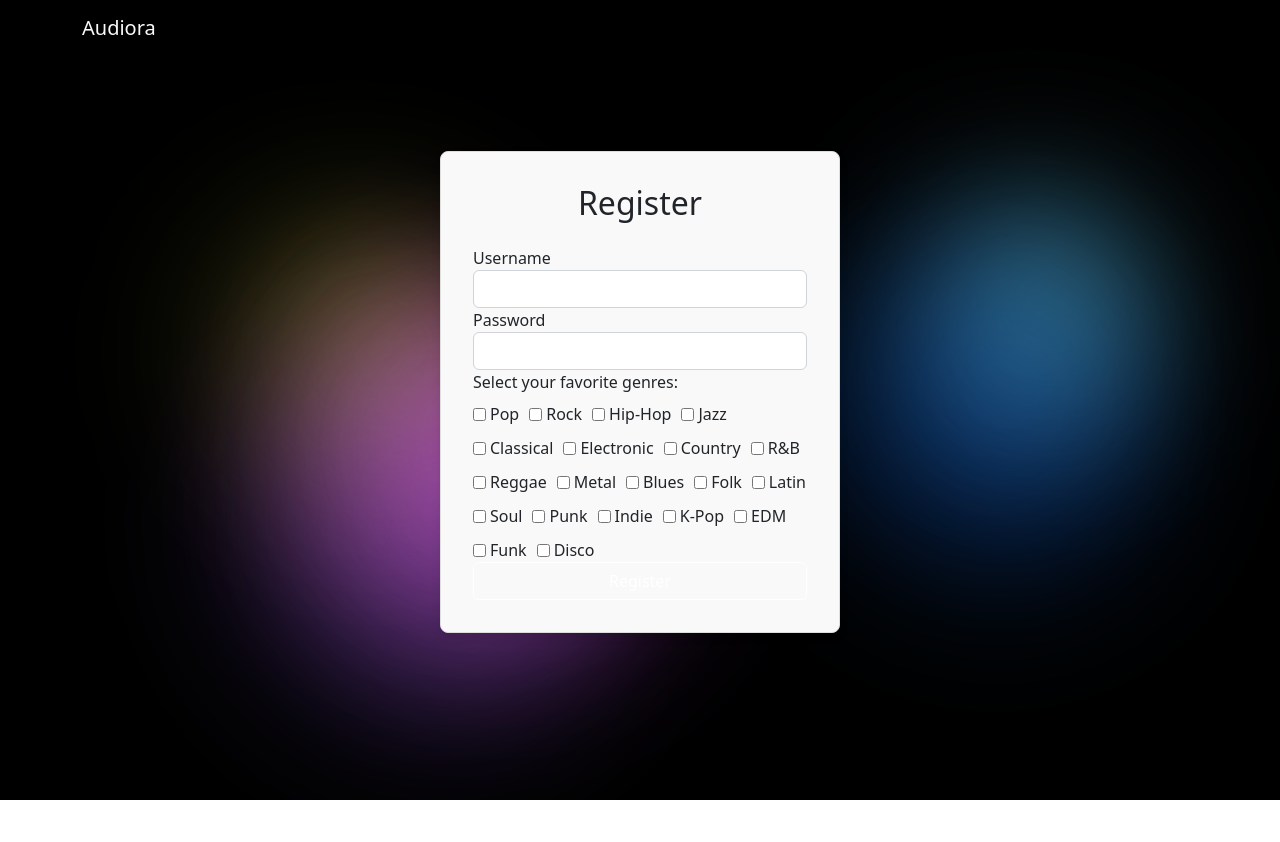
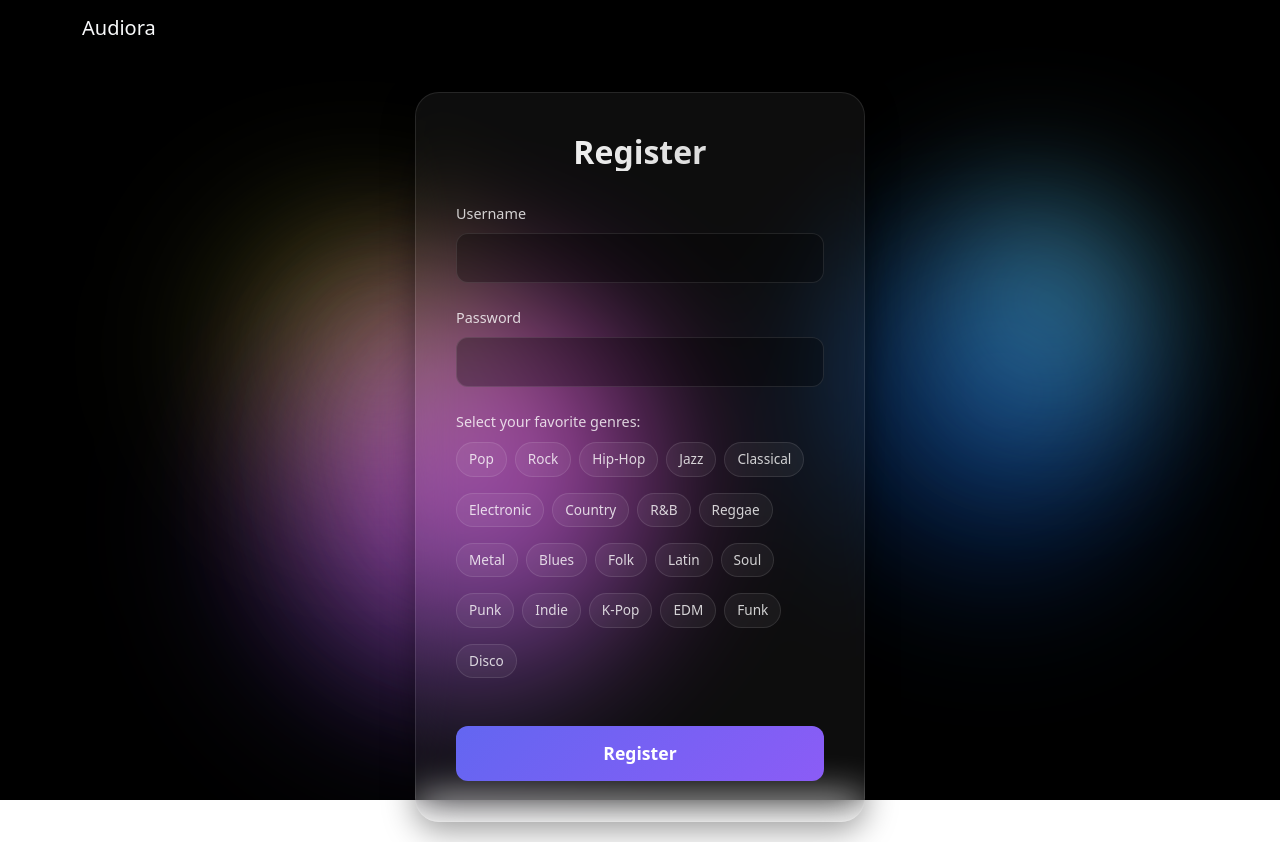
Before and after one commit to KrewKBer/Audiora, a React (Create React App) app in the folder ClientApp/: page /register in a window 1280 px wide. Before the commit the page ends 800 px from the top, so only its background shows below. Built offline with nearby package versions, Linux system fonts and the light colour scheme.

Commit message:
Update Auth UI: Modernize login/register forms with glassmorphism and styled inputs

```diff
--- a/ClientApp/src/components/AuthForm.js
+++ b/ClientApp/src/components/AuthForm.js
@@ -55,9 +55,9 @@ export function AuthForm({ formType, onSubmit }) {
                 {formType === 'Register' && (
                     <div className="form-group">
                         <label>Select your favorite genres:</label>
-                        <div className="genre-list" style={{ display: 'flex', flexWrap: 'wrap', gap: '10px', marginTop: '8px' }}>
+                        <div className="genre-list">
                             {GENRES.map((genre) => (
-                                <label key={genre} style={{ display: 'flex', alignItems: 'center', gap: '4px' }}>
+                                <label key={genre} className={genres.includes(genre) ? 'selected' : ''}>
                                     <input
                                         type="checkbox"
                                         value={genre}
--- a/ClientApp/src/custom.css
+++ b/ClientApp/src/custom.css
@@ -22,36 +22,128 @@ code {
     display: flex;
     justify-content: center;
     align-items: center;
-    height: 80vh;
+    min-height: 80vh;
+    padding: 20px;
 }
 
 .auth-form {
     width: 100%;
-    max-width: 400px;
-    padding: 2rem;
-    border: 1px solid #ddd;
-    border-radius: 8px;
-    background-color: #f9f9f9;
-    box-shadow: 0 4px 8px rgba(0,0,0,0.1);
+    max-width: 450px;
+    padding: 2.5rem;
+    border: 1px solid rgba(255, 255, 255, 0.1);
+    border-radius: 24px;
+    background: rgba(255, 255, 255, 0.05);
+    backdrop-filter: blur(20px);
+    box-shadow: 0 8px 32px rgba(0, 0, 0, 0.4);
+    color: #fff;
 }
 
 .auth-form h2 {
     text-align: center;
+    margin-bottom: 2rem;
+    font-weight: 700;
+    font-size: 2rem;
+    background: linear-gradient(to right, #fff, #ccc);
+    background-clip: text;
+    -webkit-background-clip: text;
+    -webkit-text-fill-color: transparent;
+}
+
+.form-group {
     margin-bottom: 1.5rem;
 }
 
+.form-group label {
+    display: block;
+    margin-bottom: 0.5rem;
+    color: rgba(255, 255, 255, 0.8);
+    font-size: 0.9rem;
+    font-weight: 500;
+}
+
+.form-control {
+    width: 100%;
+    padding: 12px 16px;
+    background: rgba(0, 0, 0, 0.3);
+    border: 1px solid rgba(255, 255, 255, 0.1);
+    border-radius: 12px;
+    color: #fff;
+    font-size: 1rem;
+    transition: all 0.3s ease;
+}
+
+.form-control:focus {
+    background: rgba(0, 0, 0, 0.5);
+    border-color: #6366f1;
+    box-shadow: 0 0 0 2px rgba(99, 102, 241, 0.2);
+    outline: none;
+}
+
 .auth-error {
-    color: #dc3545;
-    background-color: #f8d7da;
-    border: 1px solid #f5c6cb;
-    padding: .75rem 1.25rem;
-    margin-bottom: 1rem;
-    border-radius: .25rem;
+    color: #fca5a5;
+    background-color: rgba(220, 53, 69, 0.1);
+    border: 1px solid rgba(220, 53, 69, 0.2);
+    padding: 1rem;
+    margin-bottom: 1.5rem;
+    border-radius: 12px;
     text-align: center;
+    font-size: 0.9rem;
 }
 
 .btn-block {
     width: 100%;
+    margin-top: 1rem;
+    padding: 14px;
+    background: linear-gradient(135deg, #6366f1, #8b5cf6);
+    border: none;
+    border-radius: 12px;
+    color: white;
+    font-weight: 600;
+    font-size: 1.1rem;
+    cursor: pointer;
+    transition: all 0.3s ease;
+}
+
+.btn-block:hover {
+    transform: translateY(-2px);
+    box-shadow: 0 4px 15px rgba(99, 102, 241, 0.4);
+}
+
+/* Genre Selection Styling */
+.genre-list {
+    display: flex;
+    flex-wrap: wrap;
+    gap: 8px !important; /* Override inline style */
+    margin-top: 10px !important;
+}
+
+.genre-list label {
+    display: inline-flex !important;
+    align-items: center;
+    gap: 0 !important;
+    padding: 6px 12px;
+    background: rgba(255, 255, 255, 0.05);
+    border: 1px solid rgba(255, 255, 255, 0.1);
+    border-radius: 20px;
+    cursor: pointer;
+    transition: all 0.2s ease;
+    font-size: 0.85rem;
+    user-select: none;
+}
+
+.genre-list label:hover {
+    background: rgba(255, 255, 255, 0.15);
+}
+
+.genre-list input[type="checkbox"] {
+    display: none;
+}
+
+.genre-list label:has(input:checked),
+.genre-list label.selected {
+    background: #6366f1;
+    border-color: #6366f1;
+    color: white;
 }
 
 .homepage-container {
```
